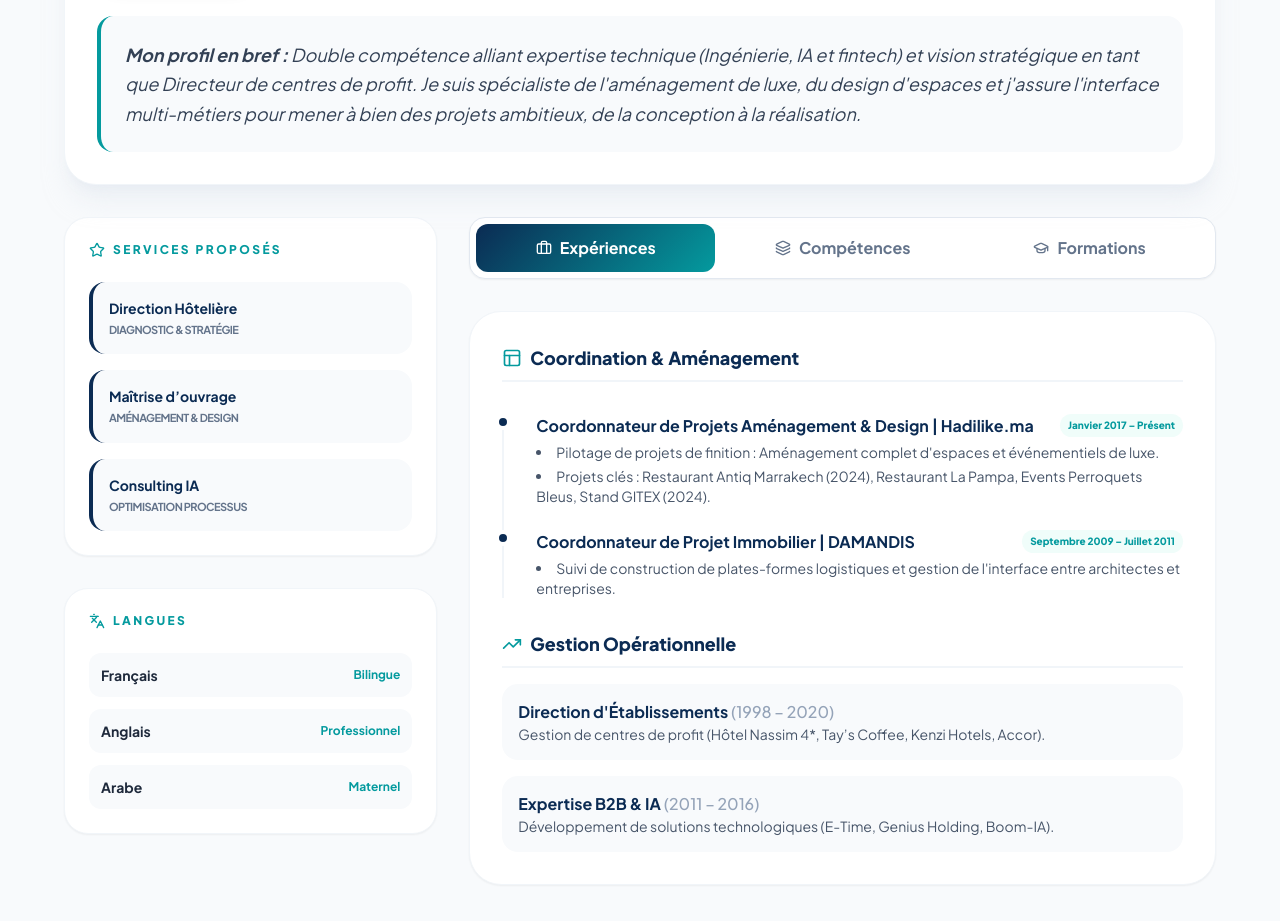
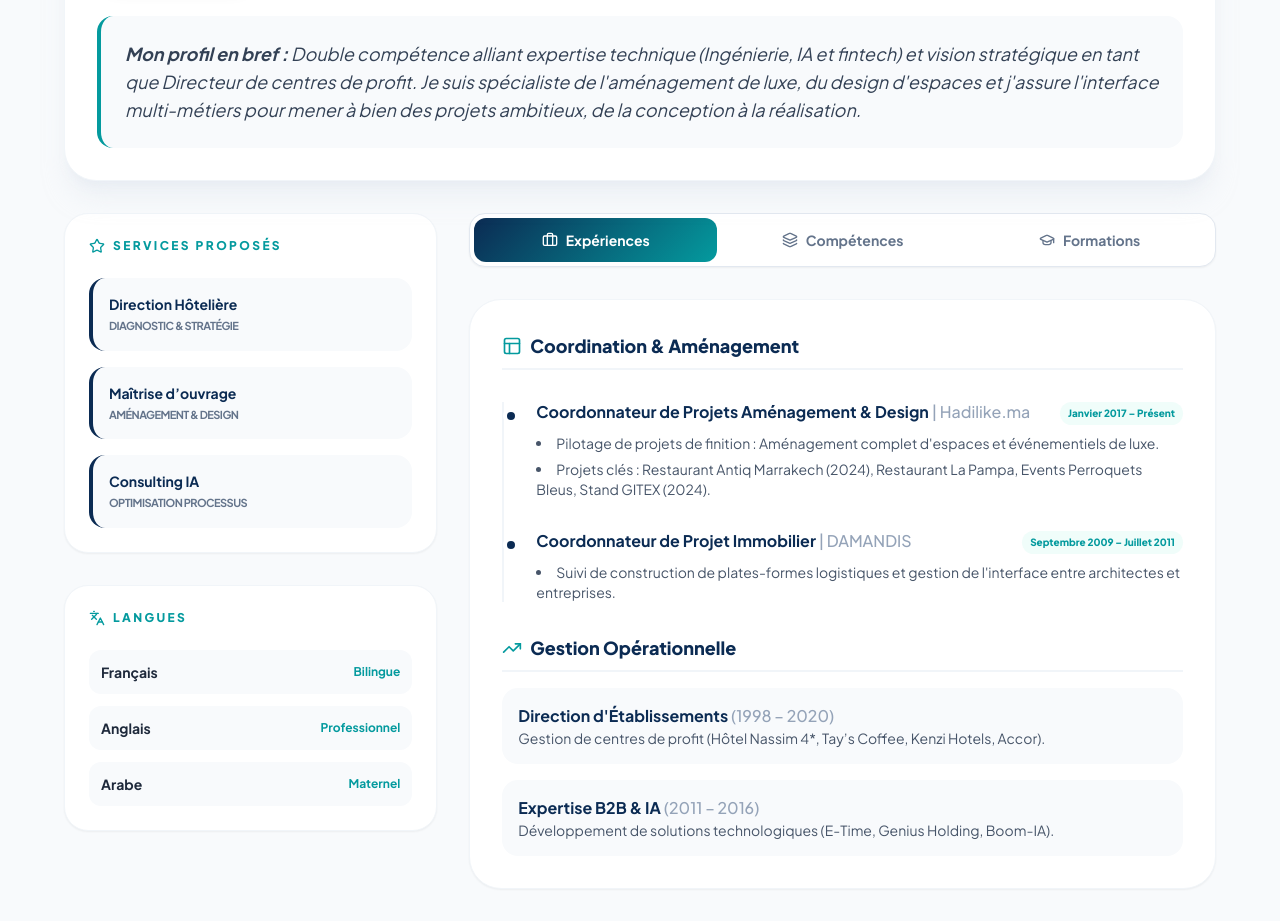
Before and after one commit to Boom-digital-ma/cv-reda, a website: page index.html in a window 1280 px wide. Shown: the part 307-1228 px from the top of the page. Drawn offline with nearby package versions, Linux system fonts and the light colour scheme.

Commit message:
Improve responsiveness for mobile devices (header, navigation, experiences)

```diff
--- a/index.html
+++ b/index.html
@@ -82,30 +82,30 @@
         </div>
 
         <!-- HEADER -->
-        <header class="bg-white rounded-[32px] p-8 shadow-xl shadow-slate-200/50 mb-8 border border-slate-100 relative overflow-hidden">
-            <div class="flex flex-col md:flex-row items-center gap-8 relative z-10">
+        <header class="bg-white rounded-[24px] md:rounded-[32px] p-6 md:p-8 shadow-xl shadow-slate-200/50 mb-8 border border-slate-100 relative overflow-hidden">
+            <div class="flex flex-col md:flex-row items-center gap-6 md:gap-8 relative z-10">
                 <div class="relative shrink-0">
-                    <img src="photo.jpeg" alt="Reda Ouaradane" class="w-32 h-32 md:w-40 md:h-40 rounded-3xl object-cover border-4 border-white shadow-lg">
+                    <img src="photo.jpeg" alt="Reda Ouaradane" class="w-28 h-28 md:w-40 md:h-40 rounded-2xl md:rounded-3xl object-cover border-4 border-white shadow-lg">
                 </div>
                 <div class="text-center md:text-left flex-1">
-                    <h1 id="txt-name" class="text-3xl md:text-5xl font-extrabold text-[#0B2B53] mb-2 tracking-tight"></h1>
-                    <h2 id="txt-title" class="text-xl md:text-2xl font-semibold text-[#049A9E] mb-4"></h2>
-                    <div class="flex flex-wrap justify-center md:justify-start gap-6 text-sm font-medium text-slate-500">
-                        <span class="flex items-center gap-1.5"><i data-lucide="mail" class="w-4 h-4 text-[#0B2B53]"></i> <span id="txt-email"></span></span>
-                        <span class="flex items-center gap-1.5"><i data-lucide="phone" class="w-4 h-4 text-[#0B2B53]"></i> <span id="txt-phone"></span></span>
+                    <h1 id="txt-name" class="text-2xl md:text-5xl font-extrabold text-[#0B2B53] mb-2 tracking-tight"></h1>
+                    <h2 id="txt-title" class="text-lg md:text-2xl font-semibold text-[#049A9E] mb-4"></h2>
+                    <div class="flex flex-wrap justify-center md:justify-start gap-4 md:gap-6 text-sm font-medium text-slate-500">
+                        <span class="flex items-center gap-1.5 whitespace-nowrap"><i data-lucide="mail" class="w-4 h-4 text-[#0B2B53]"></i> <span id="txt-email"></span></span>
+                        <span class="flex items-center gap-1.5 whitespace-nowrap"><i data-lucide="phone" class="w-4 h-4 text-[#0B2B53]"></i> <span id="txt-phone"></span></span>
                         <a id="lnk-linkedin" href="#" target="_blank" class="flex items-center gap-1.5 hover:text-[#0B2B53] transition-colors"><i data-lucide="linkedin" class="w-4 h-4 text-[#0B2B53]"></i> LinkedIn</a>
                         <span class="flex items-center gap-1.5"><i data-lucide="map-pin" class="w-4 h-4 text-[#0B2B53]"></i> <span id="txt-location"></span></span>
                     </div>
                 </div>
             </div>
-            <div class="mt-8 p-6 bg-slate-50 rounded-2xl border-l-4 border-[#049A9E]">
-                <p id="txt-pitch" class="text-slate-700 italic leading-relaxed text-lg"></p>
+            <div class="mt-6 md:mt-8 p-4 md:p-6 bg-slate-50 rounded-2xl border-l-4 border-[#049A9E]">
+                <p id="txt-pitch" class="text-slate-700 italic leading-relaxed text-base md:text-lg"></p>
             </div>
         </header>
 
         <div class="flex flex-col md:flex-row gap-8">
             <!-- SIDEBAR -->
-            <aside class="w-full md:w-1/3 space-y-8">
+            <aside class="w-full md:w-1/3 order-2 md:order-1 space-y-8">
                 <section class="bg-white p-6 rounded-3xl shadow-sm border border-slate-100">
                     <h3 class="text-xs font-black uppercase tracking-[0.2em] text-[#049A9E] mb-6 flex items-center gap-2"><i data-lucide="star" class="w-4 h-4"></i> Services Proposés</h3>
                     <div id="container-services" class="space-y-4"></div>
@@ -117,14 +117,14 @@
             </aside>
 
             <!-- MAIN CONTENT -->
-            <main class="w-full md:w-2/3 space-y-8">
-                <nav class="flex gap-2 p-1.5 bg-white rounded-2xl shadow-sm border border-slate-200">
-                    <button onclick="openTab(event, 'experiences')" class="tab-btn flex-1 py-3 px-4 rounded-xl font-bold transition-all flex items-center justify-center gap-2 active" id="defaultOpen"><i data-lucide="briefcase" class="w-4 h-4"></i> Expériences</button>
-                    <button onclick="openTab(event, 'competences')" class="tab-btn flex-1 py-3 px-4 rounded-xl font-bold transition-all flex items-center justify-center gap-2 text-slate-500 hover:bg-slate-50"><i data-lucide="layers" class="w-4 h-4"></i> Compétences</button>
-                    <button onclick="openTab(event, 'formations')" class="tab-btn flex-1 py-3 px-4 rounded-xl font-bold transition-all flex items-center justify-center gap-2 text-slate-500 hover:bg-slate-50"><i data-lucide="graduation-cap" class="w-4 h-4"></i> Formations</button>
+            <main class="w-full md:w-2/3 order-1 md:order-2 space-y-6 md:space-y-8">
+                <nav class="flex gap-1 p-1 bg-white rounded-2xl shadow-sm border border-slate-200 overflow-x-auto no-scrollbar">
+                    <button onclick="openTab(event, 'experiences')" class="tab-btn flex-1 py-2.5 md:py-3 px-3 md:px-4 rounded-xl font-bold transition-all flex items-center justify-center gap-2 active whitespace-nowrap text-xs md:text-sm" id="defaultOpen"><i data-lucide="briefcase" class="w-4 h-4"></i> Expériences</button>
+                    <button onclick="openTab(event, 'competences')" class="tab-btn flex-1 py-2.5 md:py-3 px-3 md:px-4 rounded-xl font-bold transition-all flex items-center justify-center gap-2 text-slate-500 hover:bg-slate-50 whitespace-nowrap text-xs md:text-sm"><i data-lucide="layers" class="w-4 h-4"></i> Compétences</button>
+                    <button onclick="openTab(event, 'formations')" class="tab-btn flex-1 py-2.5 md:py-3 px-3 md:px-4 rounded-xl font-bold transition-all flex items-center justify-center gap-2 text-slate-500 hover:bg-slate-50 whitespace-nowrap text-xs md:text-sm"><i data-lucide="graduation-cap" class="w-4 h-4"></i> Formations</button>
                 </nav>
 
-                <div class="bg-white rounded-[32px] p-8 shadow-sm border border-slate-100 min-h-[500px]">
+                <div class="bg-white rounded-[24px] md:rounded-[32px] p-6 md:p-8 shadow-sm border border-slate-100 min-h-[400px]">
                     <div id="experiences" class="tab-content active">
                         <div id="container-exp-coord" class="space-y-8"></div>
                         <div id="container-exp-mgmt" class="mt-8 space-y-4"></div>
@@ -173,15 +173,15 @@
             // Expériences Coordination
             const expCoord = document.getElementById('container-exp-coord');
             expCoord.innerHTML = `<h3 class="text-lg font-extrabold text-[#0B2B53] border-b-2 border-slate-100 pb-2 mb-4 flex items-center gap-2"><i data-lucide="layout" class="w-5 h-5 text-[#049A9E]"></i> Coordination & Aménagement</h3>
-                <div class="relative pl-8 border-l-2 border-slate-100 space-y-6">
+                <div class="relative pl-6 md:pl-8 border-l-2 border-slate-100 space-y-8">
                     ${d.experiences.coordination.map(e => `
-                        <div>
-                            <div class="absolute -left-[9px] w-4 h-4 bg-[#0B2B53] rounded-full border-4 border-white"></div>
-                            <div class="flex justify-between items-start mb-1">
-                                <h4 class="font-bold text-[#0B2B53]">${e.title} | ${e.company}</h4>
-                                <span class="text-[10px] font-black px-2 py-1 bg-teal-50 text-[#049A9E] rounded-full">${e.date}</span>
+                        <div class="relative">
+                            <div class="absolute -left-[25px] md:-left-[33px] top-1.5 w-4 h-4 bg-[#0B2B53] rounded-full border-4 border-white"></div>
+                            <div class="flex flex-col sm:flex-row sm:justify-between sm:items-start gap-2 mb-2">
+                                <h4 class="font-bold text-[#0B2B53] leading-tight">${e.title} <span class="text-slate-400 font-medium md:inline block md:mt-0 mt-1">| ${e.company}</span></h4>
+                                <span class="inline-block self-start text-[10px] font-black px-2 py-1 bg-teal-50 text-[#049A9E] rounded-full whitespace-nowrap">${e.date}</span>
                             </div>
-                            <ul class="text-sm text-slate-600 list-disc list-inside space-y-1">
+                            <ul class="text-sm text-slate-600 list-disc list-inside space-y-1.5">
                                 ${e.tasks.map(t => `<li>${t}</li>`).join('')}
                             </ul>
                         </div>
```
